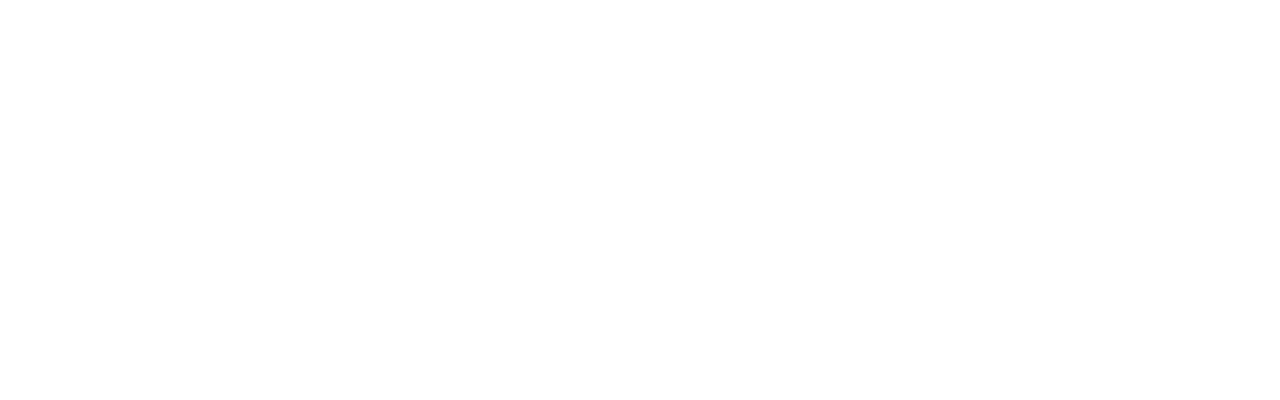
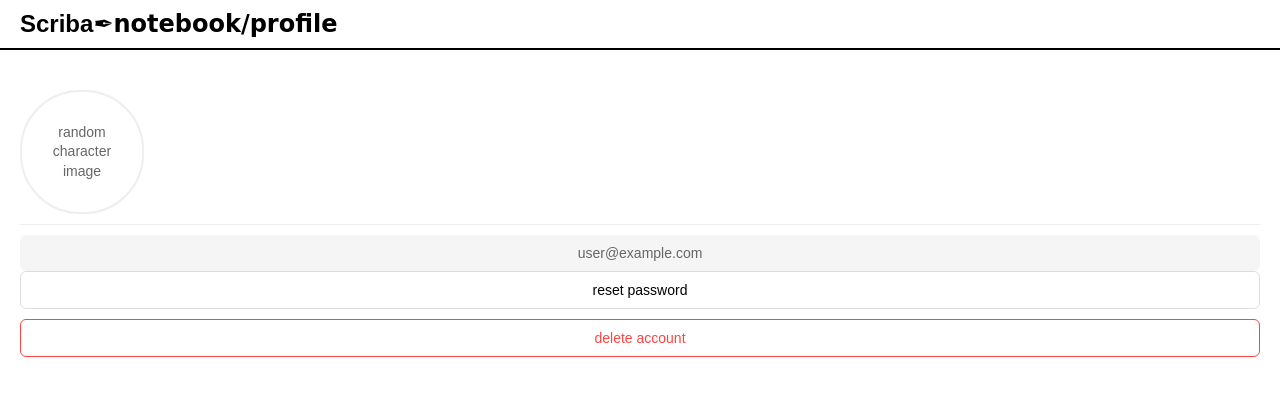
Before and after one commit to JLuisAlmendarez/ScribaJS, a plain HTML site: page html/notebook/profile.html in a window 1280 px wide. Drawn offline with Linux system fonts and the light colour scheme.

Commit message:
9 dec 2024

```diff
--- /dev/null
+++ b/css/farewell_style.css
@@ -0,0 +1,46 @@
+body {
+  font-family: Arial, sans-serif;
+  margin: 0;
+  padding: 0;
+}
+
+
+.header {
+  display: flex;
+  justify-content: space-between;
+  align-items: center;
+  padding: 10px 20px;
+  border-bottom: 2px solid #000;
+}
+
+.logo {
+  font-size: 24px;
+  font-weight: bold;
+}
+
+.logo span {
+  font-family: "Brush Script MT", cursive;
+}
+
+.content {
+    text-align: center;
+    padding: 40px 20px;
+}
+
+.title {
+    font-size: 32px;
+    color: #333;
+    margin-bottom: 30px;
+}
+
+.quote {
+    font-size: 18px;
+    color: #666;
+    margin-bottom: 15px;
+    font-style: italic;
+}
+
+.author {
+    color: #888;
+    font-size: 16px;
+}
--- /dev/null
+++ b/css/principal_page_style.css
@@ -0,0 +1,131 @@
+* {
+    margin: 0;
+    padding: 0;
+    box-sizing: border-box;
+}
+
+body {
+    font-family: Arial, sans-serif;
+}
+
+.container {
+    display: flex;
+    height: 100vh;
+    border: 2px solid #ccc;
+    border-radius: 15px;
+    margin: 20px;
+}
+
+/* Sidebar styles */
+.sidebar {
+    width: 250px;
+    border-right: 2px solid #ccc;
+    padding: 10px;
+}
+
+.sidebar-buttons {
+    display: flex;
+    gap: 5px;
+    margin-bottom: 15px;
+    padding-bottom: 10px;
+    border-bottom: 2px solid #ccc;
+}
+
+.sidebar-buttons button {
+    padding: 5px 10px;
+    border: 1px solid #ccc;
+    background: white;
+    cursor: pointer;
+}
+
+.note-list {
+    display: flex;
+    flex-direction: column;
+    gap: 10px;
+}
+
+.note-item {
+    display: flex;
+    align-items: center;
+    gap: 10px;
+    padding: 5px;
+    border-bottom: 1px solid #eee;
+}
+
+.add-note {
+    display: flex;
+    justify-content: center;
+    padding: 10px;
+    margin-top: 20px;
+    cursor: pointer;
+}
+
+/* Main content styles */
+.main-content {
+    flex-grow: 1;
+    display: flex;
+    flex-direction: column;
+}
+
+.toolbar {
+    display: flex;
+    justify-content: space-between;
+    padding: 10px;
+    border-bottom: 2px solid #ccc;
+}
+
+.format-buttons {
+    display: flex;
+    gap: 10px;
+}
+
+.format-buttons button {
+    padding: 5px 15px;
+    border: 1px solid #ccc;
+    background: white;
+    cursor: pointer;
+}
+
+.format-buttons button.pressed {
+    background: #e0e0e0;
+}
+
+.save-button {
+    padding: 5px 15px;
+    border: 1px solid #ccc;
+    background: white;
+    cursor: pointer;
+}
+
+.editor {
+    flex-grow: 1;
+    padding: 20px;
+}
+
+.note-title {
+    font-size: 24px;
+    margin-bottom: 20px;
+    padding-bottom: 10px;
+    border-bottom: 1px solid #ccc;
+}
+
+/* Header styles */
+.header {
+    display: flex;
+    justify-content: space-between;
+    align-items: center;
+    padding: 10px;
+    border-bottom: 2px solid #ccc;
+}
+
+.logo {
+    display: flex;
+    align-items: center;
+    gap: 10px;
+    font-size: 24px;
+}
+
+.profile-link {
+    text-decoration: none;
+    color: #333;
+}
--- /dev/null
+++ b/css/profile_style.css
@@ -0,0 +1,86 @@
+body {
+  font-family: Arial, sans-serif;
+  margin: 0;
+  padding: 0;
+}
+
+.header {
+  display: flex;
+  justify-content: space-between;
+  align-items: center;
+  padding: 10px 20px;
+  border-bottom: 2px solid #000;
+}
+
+.logo {
+  font-size: 24px;
+  font-weight: bold;
+}
+
+.logo span {
+  font-family: "Brush Script MT", cursive;
+}
+
+.content {
+    text-align: center;
+    padding: 40px 20px;
+}
+
+.profile-image {
+    width: 120px;
+    height: 120px;
+    border-radius: 60px;
+    border: 2px solid #eee;
+    display: flex;
+    align-items: center;
+    justify-content: center;
+    color: #666;
+    text-align: center;
+    font-size: 14px;
+    line-height: 1.4;
+}
+
+.divider {
+    width: 100%;
+    height: 1px;
+    background-color: #eee;
+    margin: 10px 0;
+}
+
+.email-display {
+    padding: 10px 15px;
+    background: #f5f5f5;
+    border-radius: 6px;
+    color: #666;
+    font-size: 14px;
+}
+
+.button {
+    padding: 10px 15px;
+    border: 1px solid #ddd;
+    border-radius: 6px;
+    background: white;
+    font-size: 14px;
+    cursor: pointer;
+    transition: all 0.2s;
+    width: 100%;
+}
+
+.button:hover {
+    background: #f5f5f5;
+}
+
+.button.danger {
+    color: #ff4444;
+    border-color: #ff4444;
+}
+
+.button.danger:hover {
+    background: #fff0f0;
+}
+
+.buttons-group {
+    display: flex;
+    flex-direction: column;
+    gap: 10px;
+}
--- a/html/notebook/farewell.html
+++ b/html/notebook/farewell.html
@@ -0,0 +1,16 @@
+<!DOCTYPE html>
+<html lang="en">
+<head>
+    <meta charset="UTF-8">
+    <link rel="stylesheet" href="/css/farewell_style.css">
+<body>
+    <div class="header">
+        <div class="logo">Scriba<span>✒</span></div>
+    </div>
+    <div class="content">
+        <h1 class="title">Account deleted</h1>
+        <p class="quote">"philosophical phrase placeholder"</p>
+        <p class="author">-philosopher placeholder-</p>
+    </div>
+</body>
+</html>
--- a/html/notebook/profile.html
+++ b/html/notebook/profile.html
@@ -0,0 +1,23 @@
+<!DOCTYPE html>
+<html lang="en">
+<head>
+    <meta charset="UTF-8">
+    <link rel="stylesheet" href="/css/profile_style.css">
+</head>
+<body>
+    <div class="header">
+        <div class="logo">Scriba<span>✒</span><span>notebook/profile</span></div>
+    </div>
+    <div class="content">
+        <div class="profile-image">
+            random<br>character<br>image
+        </div>
+        <div class="divider"></div>
+        <div class="email-display">user@example.com</div>
+        <div class="buttons-group">
+            <button class="button">reset password</button>
+            <button class="button danger">delete account</button>
+        </div>
+    </div>
+</body>
+</html>
```
Also changed, not shown: html/index.html (+1 -0 lines), html/notebook/principal_page.html (added, +57 -0 lines), html/notebook/principal.html (deleted), 2 other files.
